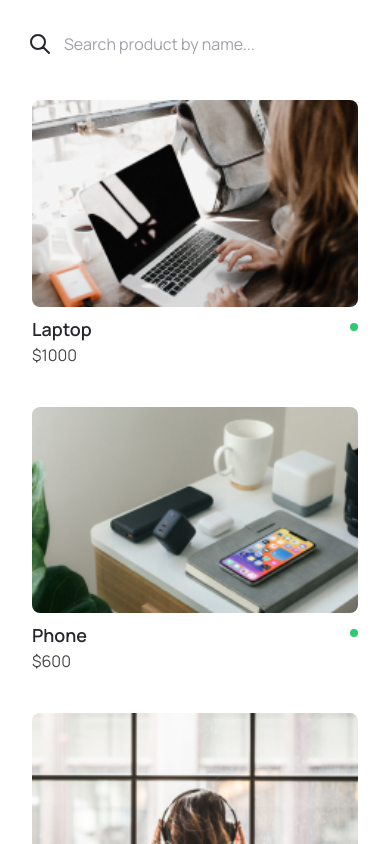
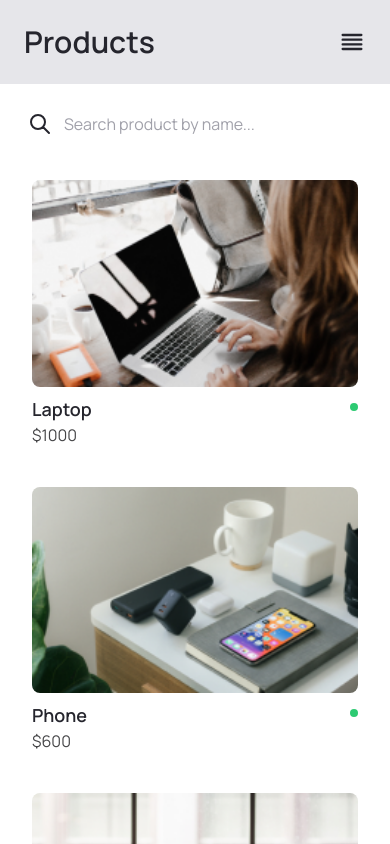
Before and after one commit to dumbmety/store, a React (Create React App) app: page / in a window 390 px wide. Built offline with nearby package versions, Linux system fonts and the light colour scheme.

Commit message:
Feat: Add SideDrawer

```diff
--- /dev/null
+++ b/src/components/Backdrop/index.js
@@ -0,0 +1,7 @@
+import './style.css'
+
+const Backdrop = ({ show, setShow }) => {
+  return show && <div onClick={() => setShow(false)} className="backdrop"></div>
+}
+
+export default Backdrop
--- /dev/null
+++ b/src/components/Backdrop/style.css
@@ -0,0 +1,5 @@
+.backdrop {
+  background-color: rgba(32, 32, 32, 0.404);
+  z-index: 99;
+  @apply w-full h-full fixed top-0 left-0;
+}
--- a/src/components/Header/Actions/index.js
+++ b/src/components/Header/Actions/index.js
@@ -5,7 +5,7 @@ import List from './List'
 
 function Actions() {
   return (
-    <nav className="hidden md:block product-header__actions">
+    <nav className="hidden md:flex product-header__actions">
       <ul>
         <Grid />
         <List />
--- a/src/components/Header/style.css
+++ b/src/components/Header/style.css
@@ -1,3 +1,3 @@
 .products-header {
-  @apply flex justify-between items-center;
+  @apply flex mt-20 md:mt-0 md:flex-row flex-col md:justify-between lg:items-center;
 }
--- /dev/null
+++ b/src/components/Navbar/SideDrawer/Toggle/index.js
@@ -0,0 +1,9 @@
+import { ViewListIcon } from '@heroicons/react/outline'
+const Toggle = ({ setShow }) => {
+  return (
+    <div onClick={() => setShow(true)} className="cursor-pointer">
+      <ViewListIcon className="w-7 h-7" />
+    </div>
+  )
+}
+export default Toggle
--- /dev/null
+++ b/src/components/Navbar/SideDrawer/index.js
@@ -0,0 +1,25 @@
+import Categories from '../../Sidebar/Categories'
+import Footer from '../../Sidebar/Footer'
+import Header from '../../Sidebar/Header'
+import './style.css'
+const SideDrawer = props => {
+  const { show } = props
+
+  let classes = ['sidedrawer', 'close'] //close: transform: translateX(-160%);
+
+  if (show) {
+    classes = ['sidedrawer', 'open'] //open: transform: translateX(0);
+  }
+
+  return (
+    <aside className={classes.join(' ')}>
+      <div className="content">
+        <Header />
+        <Categories />
+        <Footer />
+      </div>
+    </aside>
+  )
+}
+
+export default SideDrawer
--- /dev/null
+++ b/src/components/Navbar/SideDrawer/style.css
@@ -0,0 +1,14 @@
+.sidedrawer {
+  z-index: 100;
+  transition: all ease 0.4s;
+  @apply w-72 bg-light h-screen fixed;
+}
+.sidedrawer.close {
+  transform: translateX(-160%);
+}
+.sidedrawer.open {
+  transform: translateX(0);
+}
+.sidedrawer .content {
+  @apply flex flex-col h-screen;
+}
--- /dev/null
+++ b/src/components/Navbar/index.js
@@ -0,0 +1,21 @@
+import { useState } from 'react'
+import Backdrop from '../Backdrop'
+import SideDrawer from './SideDrawer'
+import Toggle from './SideDrawer/Toggle'
+import './style.css'
+const Navbar = () => {
+  const [show, setShow] = useState(false)
+
+  return (
+    <>
+      <nav className="main-nav">
+        <h1>Products</h1>
+        <Toggle setShow={setShow} />
+      </nav>
+      <SideDrawer show={show} />
+      <Backdrop show={show} setShow={setShow} />
+    </>
+  )
+}
+
+export default Navbar
--- /dev/null
+++ b/src/components/Navbar/style.css
@@ -0,0 +1,7 @@
+.main-nav {
+  @apply fixed z-50 right-0 left-0 md:hidden bg-cool flex items-center justify-between p-6;
+}
+
+.main-nav h1 {
+  @apply text-3xl font-semibold;
+}
--- a/src/containers/Home.js
+++ b/src/containers/Home.js
@@ -6,6 +6,7 @@ import Sidebar from '../components/Sidebar'
 import Header from '../components/Header'
 
 import LayoutContext from '../providers/layout'
+import Navbar from '../components/Navbar'
 
 function Home() {
   const [layout, setLayout] = useState('grid')
@@ -17,6 +18,7 @@ function Home() {
   return (
     <div className="flex">
       <Sidebar />
+      <Navbar />
       <Main>
         <LayoutContext.Provider value={{ layout, changeLayout }}>
           <Header />
```
Also changed, not shown: 1 other file (tests, documents, lock files or other folders).
